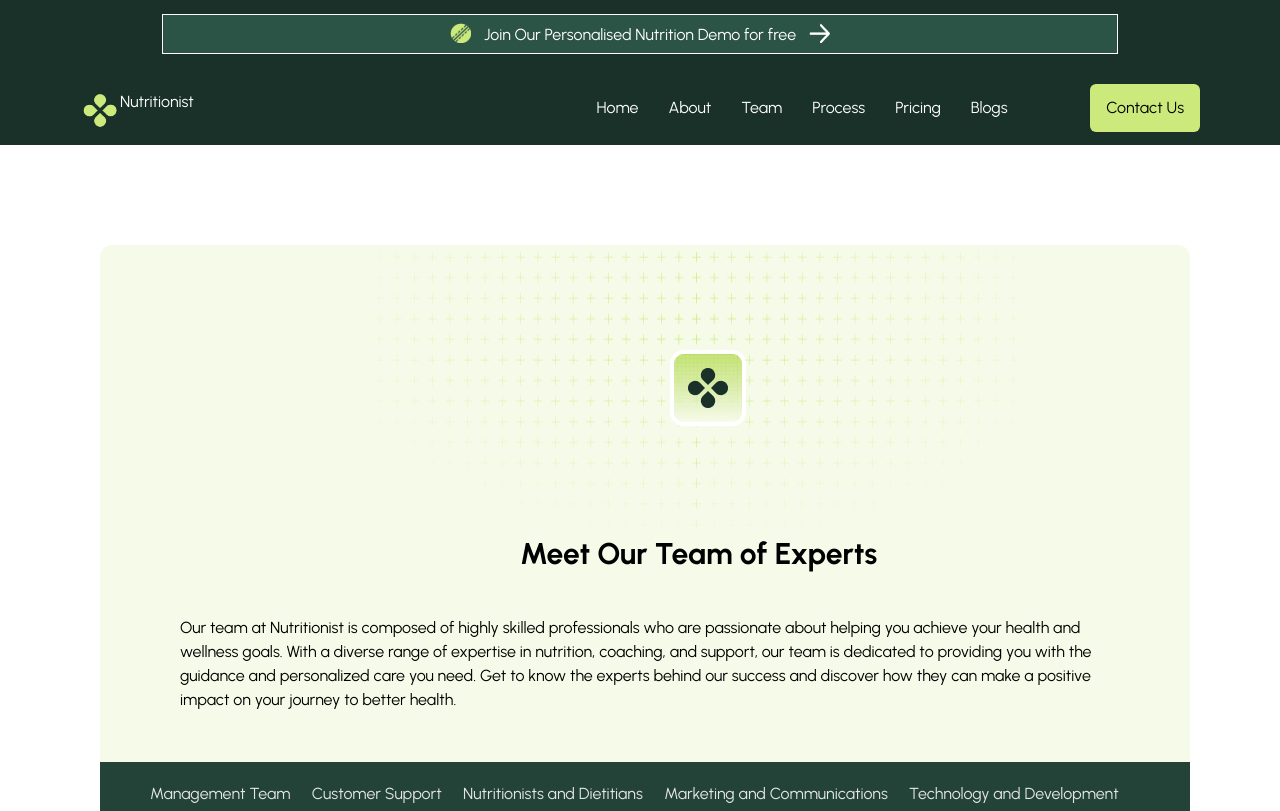
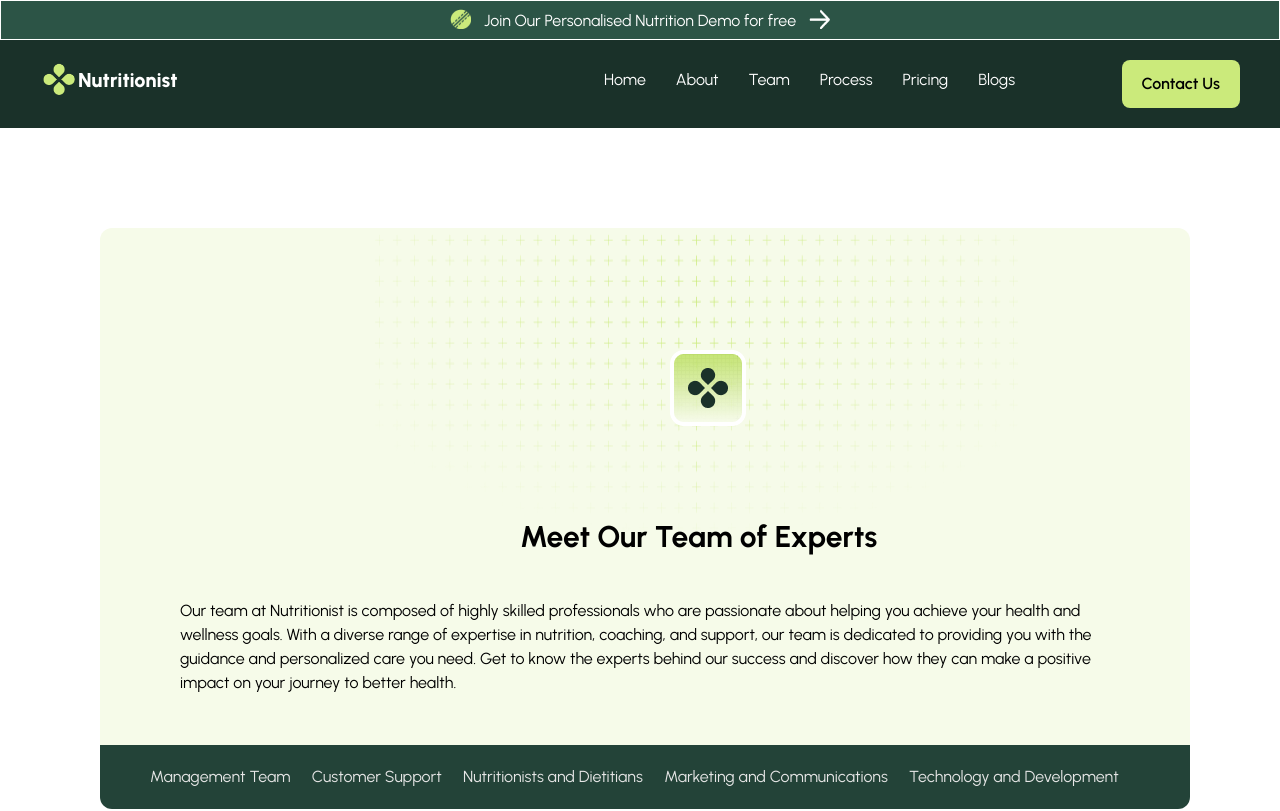
Before and after one commit to Ndahiroloicke/Nutritionist-web-app, a React (Vite) app: page /team in a window 1280 px wide. Shown: the top 811 px of the page. Built offline with nearby package versions, Linux system fonts and the light colour scheme.

Commit message:
adding responsiveness

```diff
--- a/src/components/Home/Navbar.jsx
+++ b/src/components/Home/Navbar.jsx
@@ -1,27 +1,46 @@
-import headpic from '../../assets/nutritionist.png';
-import { Link } from 'react-router-dom';
+import headpic from "../../assets/nutritionist.png";
+import { Link } from "react-router-dom";
+import menu from "../../assets/menu.png"
 const Navbar = () => {
   return (
-    <div className='navigation'>
-        <div className='nav-header'>
-            <img src={headpic}/>
-            <h1>Nutritionist</h1>
-        </div>
-        <nav>
-            <ul>
-                <li><Link to="/">Home</Link></li>
-                <li><Link to="/service">About</Link></li>
-                <li><Link to="/team">Team</Link></li>
-                <li><Link to="/process">Process</Link></li>
-                <li><Link to="/pricing">Pricing</Link></li>
-                <li><Link to="/blog">Blogs</Link></li>
-            </ul>
-            </nav>
-            <div className='button'>
-            <Link to="/contactus"><button>Contact Us</button></Link>
-            </div>
+    <div className=" bg-[#1A3129] flex flex-row justify-between -pb-[30px] px-[10px] md:px-[40px]">
+      <div className=" flex flex-row mt-[10px] md:mt-[20px]">
+        <img src={headpic} className="w-[38px] h-[38px] sm:"/>
+        <h1 className="text-[20px] font-extrabold mt-[4px] md:mt-[5px] text-white">Nutritionist</h1>
+      </div>
+      <nav className="text-white">
+        <ul className="hidden sm:flex flex-row">
+          <li>
+            <Link to="/">Home</Link>
+          </li>
+          <li>
+            <Link to="/service">About</Link>
+          </li>
+          <li>
+            <Link to="/team">Team</Link>
+          </li>
+          <li>
+            <Link to="/process">Process</Link>
+          </li>
+          <li>
+            <Link to="/pricing">Pricing</Link>
+          </li>
+          <li>
+            <Link to="/blog">Blogs</Link>
+          </li>
+        </ul>
+      </nav>
+      <div className="hidden sm:block sm:bg-[#CBEA7B] my-[20px] px-[20px] py-[12px] rounded-lg">
+        <Link to="/contactus">
+          <button className="font-semibold">Contact Us</button>
+        </Link>
+      </div>
+
+      <div className="block py-[20px] sm:hidden">
+        <img src={menu} alt="" />
+      </div>
     </div>
-  )
-}
+  );
+};
 
-export default Navbar
+export default Navbar;
--- a/src/components/Home/Uppertab.jsx
+++ b/src/components/Home/Uppertab.jsx
@@ -4,10 +4,10 @@ import arrow from "../../assets/0b2121be-db92-4638-91ee-d13867bcfbd7.png";
 
 const Uppertab = () => {
   return (
-    <div className="upper-tab">
+    <div className="upper-tab w-[100%] md:w-[100%]">
               <div className="upper-div">
-               <img src={pic} className="unkown" />
-                <p>Join Our Personalised Nutrition Demo for free </p>
+               <img src={pic} className="unkown w-[17.08px] h-[17.08px] md:w-[]" />
+                <p className="text-[14px] md:text-[16px]">Join Our Personalised Nutrition Demo for free </p>
           <img src={arrow} className="arrow" />
 
       </div>
--- a/src/components/Pricing/pricingdesc.jsx
+++ b/src/components/Pricing/pricingdesc.jsx
@@ -5,7 +5,7 @@ import Pri from "./pri"
 
 const Pricingdesc = () => {
   return (
-    <div className='bg-[#EEF8D3] mx-[80px] h-[1150px] mt-12 rounded-[12px]'>
+    <div className='bg-[#F6FBE9] mx-[80px] h-[1150px] mt-12 rounded-[12px]'>
         <div className='px-[60px] py-[80px]'>
         <div className='flex flex-row justify-between'>
             <p className='bg-[#234338] text-white py-[16px] px-[24px] text-[20px] font-medium w-[392px] h-[62px] rounded-[8px]'>Features</p>
--- a/src/index.css
+++ b/src/index.css
@@ -6,17 +6,13 @@
 }
 .upper-tab{
   background-color: rgb(26,49,41);
-  padding: 4px 162px;
-  display: flex;
-  padding-top: 14px;
-  padding-bottom: 14px;
 }
 
 .upper-div{
   display: flex;
   border: 1px solid white;
   background-color: rgb(44,84,70);
-  width: 1280px;
+  width: 100%;
   padding-top: 8px;
   height: 40px;
   justify-content: center;
--- a/tailwind.config.js
+++ b/tailwind.config.js
@@ -3,8 +3,19 @@ export default {
     "./index.html",
     "./src/**/*.{js,ts,jsx,tsx}",
   ],
+
+  plugins: [],
+
   theme: {
-    extend: {},
-  },
-  plugins: [],
+    screens: {
+      'sm': '640px',
+      // => @media (min-width: 640px) { ... }
+
+      'md': '1024px',
+      // => @media (min-width: 1024px) { ... }
+
+      'lg': '1280px',
+      // => @media (min-width: 1280px) { ... }
+    },
+  }
 }
```
Also changed, not shown: src/assets/menu.png (added).
